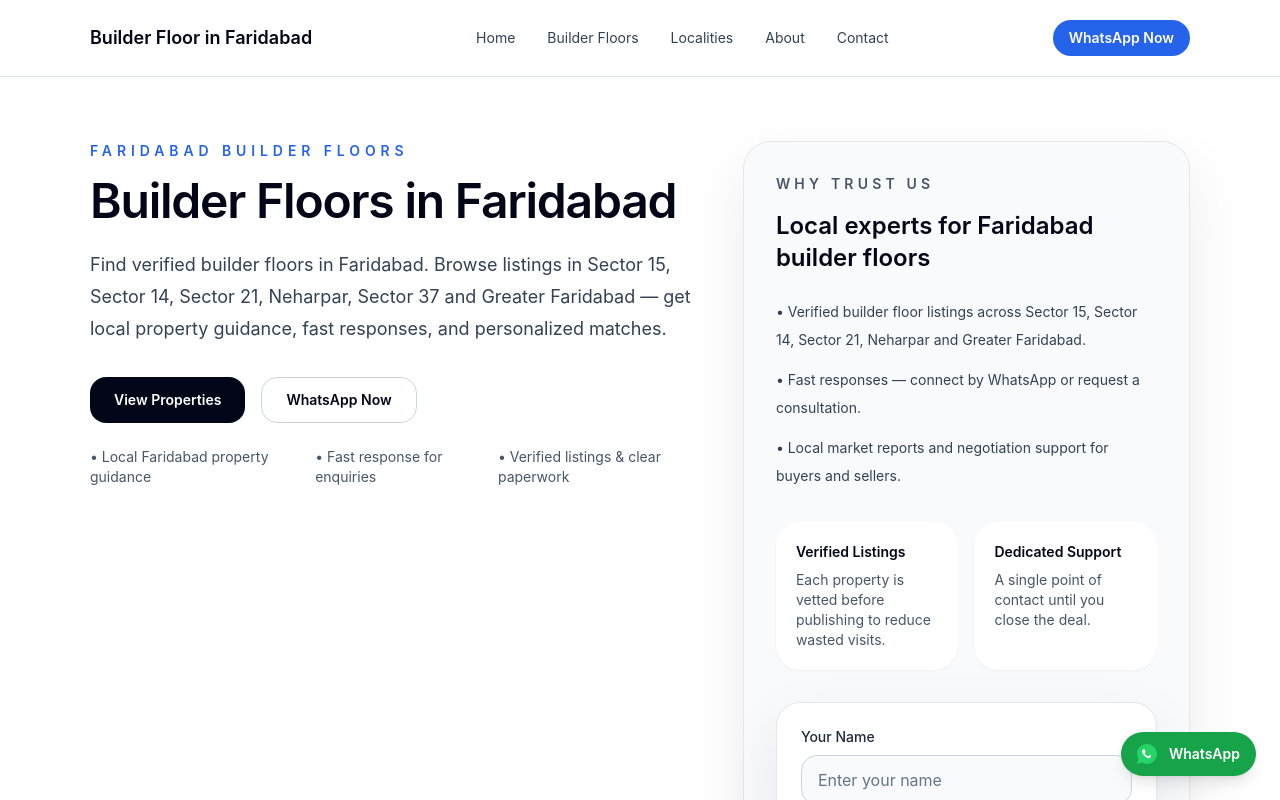
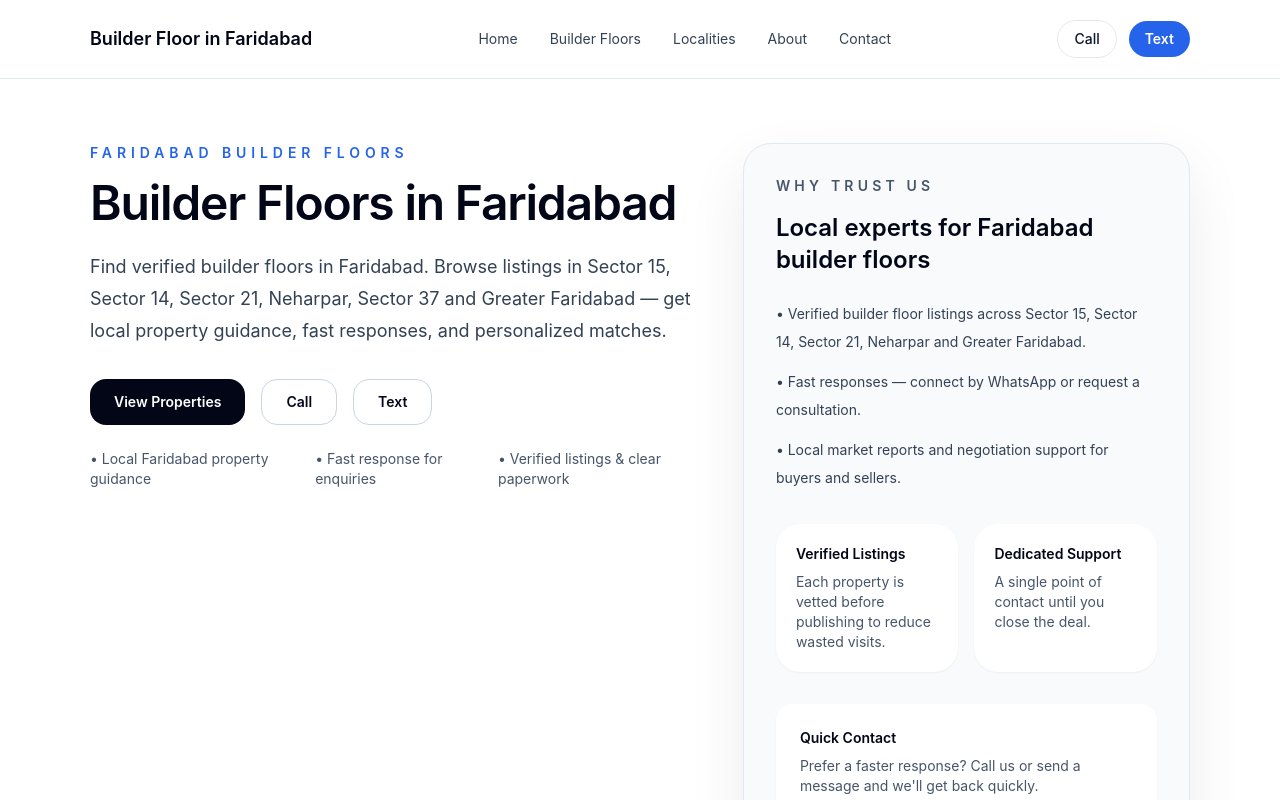
Before and after one commit to Varun-Gupta-1/builderfloorinfaridabad, a Next.js app: page / in a window 1280 px wide. Shown: the top 800 px of the page. Built offline with nearby package versions, Linux system fonts and the light colour scheme; no server answers.

Commit message:
Header/Hero/CTAs: replace WhatsApp with Call + Text; remove top form; remove floating WhatsApp

```diff
--- a/app/builder-floors-faridabad/page.tsx
+++ b/app/builder-floors-faridabad/page.tsx
@@ -65,14 +65,10 @@ export default function BuilderFloorsPage() {
           <p className="mt-4 text-slate-600 leading-7">
             Whether you are searching for builder floors in Sector 21 or Neharpar, our local advisors provide a reliable process from search to signing.
           </p>
-          <a
-            href={`https://wa.me/${siteConfig.telephone.replace('+', '').replace(/\D/g, '')}?text=${encodeURIComponent(
-              'Hi, I would like to schedule a consultation for builder floors in Faridabad. Please advise availability.'
-            )}`}
-            className="mt-8 inline-flex rounded-2xl bg-blue-600 px-6 py-3 text-sm font-semibold text-white transition hover:bg-blue-700"
-          >
-            Schedule a consultation
-          </a>
+          <div className="mt-8 flex gap-3">
+            <a href={`tel:${siteConfig.telephone}`} className="inline-flex rounded-2xl border border-slate-300 px-6 py-3 text-sm font-semibold text-slate-900">Call</a>
+            <a href={`https://wa.me/${siteConfig.telephone.replace('+', '').replace(/\D/g, '')}?text=${encodeURIComponent('Hi, I would like to schedule a consultation for builder floors in Faridabad. Please advise availability.')}`} className="inline-flex rounded-2xl bg-blue-600 px-6 py-3 text-sm font-semibold text-white">Text</a>
+          </div>
         </aside>
       </div>
 
--- a/app/localities/[slug]/page.tsx
+++ b/app/localities/[slug]/page.tsx
@@ -72,14 +72,10 @@ export default function LocalityDetailPage({ params }: Params) {
             <p>• Comprehensive neighbourhood insights</p>
             <p>• Support for buyers and sellers</p>
           </div>
-          <a
-            href={`https://wa.me/${siteConfig.telephone.replace('+', '').replace(/\D/g, '')}?text=${encodeURIComponent(
-              `Hi, I am interested in builder floors in ${locality.name}. Please connect me with a local expert.`
-            )}`}
-            className="mt-8 inline-flex rounded-2xl bg-blue-600 px-6 py-3 text-sm font-semibold text-white transition hover:bg-blue-700"
-          >
-            Contact local expert
-          </a>
+          <div className="mt-8 flex gap-3">
+            <a href={`tel:${siteConfig.telephone}`} className="inline-flex rounded-2xl border border-slate-300 px-6 py-3 text-sm font-semibold text-slate-900">Call</a>
+            <a href={`https://wa.me/${siteConfig.telephone.replace('+', '').replace(/\D/g, '')}?text=${encodeURIComponent(`Hi, I am interested in builder floors in ${locality.name}. Please connect me with a local expert.`)}`} className="inline-flex rounded-2xl bg-blue-600 px-6 py-3 text-sm font-semibold text-white">Text</a>
+          </div>
         </aside>
       </div>
 
--- a/app/page.tsx
+++ b/app/page.tsx
@@ -53,8 +53,15 @@ export default function HomePage() {
             </div>
           </div>
           <div className="mt-8">
-            <ContactForm />
-          </div>
+              <div className="rounded-2xl bg-white p-6 shadow-sm">
+                <p className="text-sm font-semibold text-slate-950">Quick Contact</p>
+                <p className="mt-2 text-sm text-slate-600">Prefer a faster response? Call us or send a message and we'll get back quickly.</p>
+                <div className="mt-4 flex gap-3">
+                  <a href={`tel:${siteConfig.telephone}`} className="inline-flex items-center rounded-2xl border border-slate-300 px-4 py-2 text-sm font-semibold text-slate-900">Call</a>
+                  <a href={`https://wa.me/${siteConfig.telephone.replace('+', '').replace(/\D/g, '')}?text=${encodeURIComponent('Hi, I am interested in builder floors in Faridabad. Please share options.')}`} className="inline-flex items-center rounded-2xl bg-blue-600 px-4 py-2 text-sm font-semibold text-white">Text</a>
+                </div>
+              </div>
+            </div>
         </aside>
       </div>
 
@@ -150,27 +157,12 @@ export default function HomePage() {
         <h2 className="text-2xl font-semibold">Looking for a builder floor in Faridabad?</h2>
         <p className="mt-3 text-slate-600">Get tailored options fast — message us on WhatsApp or send an enquiry.</p>
         <div className="mt-6 flex items-center justify-center gap-4">
-          <a
-            href={`https://wa.me/${siteConfig.telephone.replace('+', '').replace(/\D/g, '')}?text=${encodeURIComponent(
-              'Hi, I am interested in builder floors in Faridabad. Please share available options and next steps.'
-            )}`}
-            className="inline-flex items-center rounded-2xl bg-green-600 px-5 py-3 text-sm font-semibold text-white"
-          >
-            WhatsApp
-          </a>
           <a href={`tel:${siteConfig.telephone}`} className="inline-flex items-center rounded-2xl border border-slate-300 px-5 py-3 text-sm font-semibold text-slate-900">Call</a>
-          <a
-            href={`https://wa.me/${siteConfig.telephone.replace('+', '').replace(/\D/g, '')}?text=${encodeURIComponent(
-              'Hi, I want to contact you regarding builder floors in Faridabad. Please get in touch.'
-            )}`}
-            className="inline-flex items-center rounded-2xl bg-blue-600 px-5 py-3 text-sm font-semibold text-white"
-          >
-            Contact Us
-          </a>
+          <a href={`https://wa.me/${siteConfig.telephone.replace('+', '').replace(/\D/g, '')}?text=${encodeURIComponent('Hi, I am interested in builder floors in Faridabad. Please share available options and next steps.')}`} className="inline-flex items-center rounded-2xl bg-blue-600 px-5 py-3 text-sm font-semibold text-white">Text</a>
         </div>
       </div>
 
-      <WhatsAppButton phone={siteConfig.telephone.replace('+', '').replace(/\D/g, '')} />
+      {/* Floating WhatsApp removed — footer keeps WhatsApp link */}
     </section>
   );
 }
--- a/components/Header.tsx
+++ b/components/Header.tsx
@@ -17,27 +17,17 @@ export default function Header() {
           {siteConfig.name}
         </Link>
         <nav className="hidden gap-8 md:flex text-sm text-slate-700">
-          {navItems.map((item) => {
-            if (item.href === '/contact') {
-              return (
-                <a
-                  key={item.href}
-                  href={`https://wa.me/${siteConfig.telephone.replace('+', '').replace(/\D/g, '')}?text=${encodeURIComponent(
-                    'Hi, I want to contact you about builder floors in Faridabad. Please get in touch.'
-                  )}`}
-                  className="transition hover:text-slate-950"
-                >
-                  {item.label}
-                </a>
-              );
-            }
-            return (
+          {navItems.map((item) => (
             <Link key={item.href} href={item.href} className="transition hover:text-slate-950">
               {item.label}
             </Link>
-            );
-          })}
+          ))}
         </nav>
+
+        <div className="hidden items-center gap-3 md:flex">
+          <a href={`tel:${siteConfig.telephone}`} className="rounded-full border px-4 py-2 text-sm font-medium text-slate-900 transition hover:bg-slate-50">
+            Call
+          </a>
           <a
             href={`https://wa.me/${siteConfig.telephone.replace('+', '').replace(/\D/g, '')}?text=${encodeURIComponent(
               'Hi, I am interested in builder floors in Faridabad. Please share options.'
@@ -46,8 +36,9 @@ export default function Header() {
             rel="noreferrer"
             className="rounded-full bg-blue-600 px-4 py-2 text-sm font-semibold text-white transition hover:bg-blue-700"
           >
-          WhatsApp Now
+            Text
           </a>
+        </div>
       </div>
     </header>
   );
--- a/components/Hero.tsx
+++ b/components/Hero.tsx
@@ -15,13 +15,16 @@ export default function Hero() {
         <Link href="/builder-floors-faridabad" className="inline-flex items-center justify-center rounded-2xl bg-slate-950 px-6 py-3 text-sm font-semibold text-white transition hover:bg-slate-800">
           View Properties
         </Link>
+        <a href={`tel:${siteConfig.telephone}`} className="inline-flex items-center justify-center rounded-2xl border border-slate-300 px-6 py-3 text-sm font-semibold text-slate-950 transition hover:border-slate-400">
+          Call
+        </a>
         <a
           href={`https://wa.me/${siteConfig.telephone.replace('+', '').replace(/\D/g, '')}?text=${encodeURIComponent(
             'Hi, I am interested in builder floors in Faridabad. Please share available options.'
           )}`}
           className="inline-flex items-center justify-center rounded-2xl border border-slate-300 px-6 py-3 text-sm font-semibold text-slate-950 transition hover:border-slate-400"
         >
-          WhatsApp Now
+          Text
         </a>
       </div>
 
```
Lines whose indentation alone changed are shown as unchanged.
